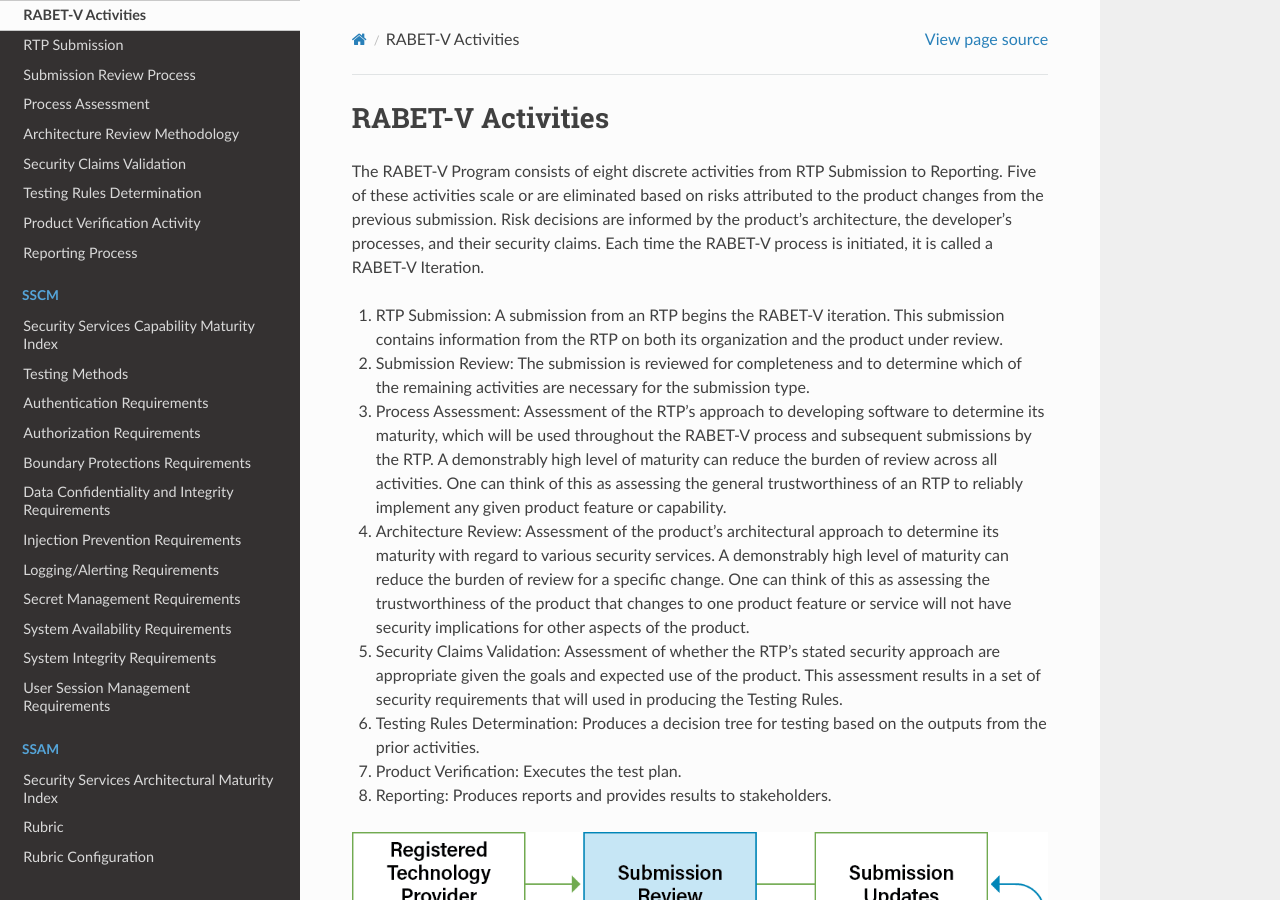
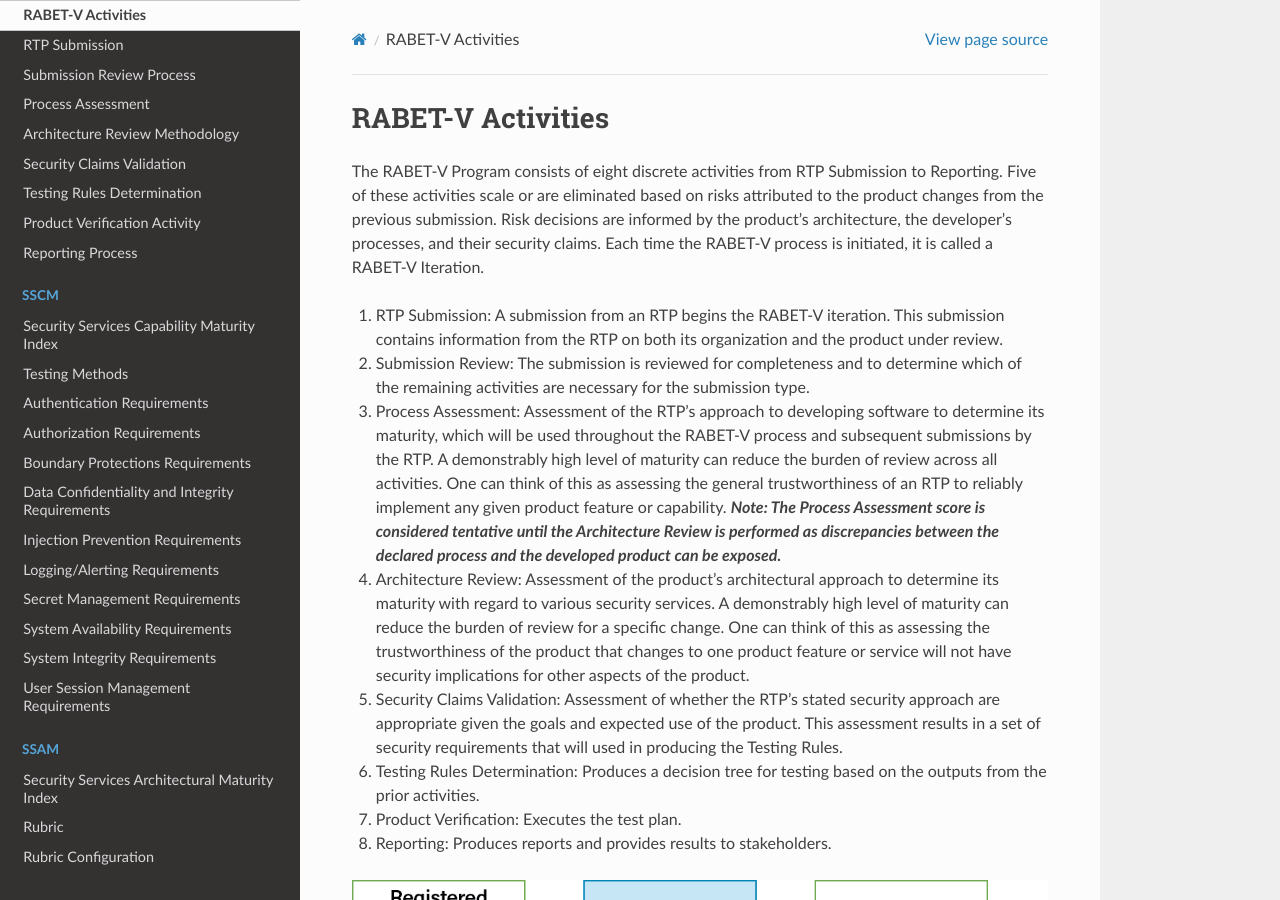
Before and after one commit to it-dept-cis/RABET-V-Pilot, a Sphinx documentation site: the page built from docs/source/Activities/README.md, in a window 1280 px wide and 900 px high. Built offline with Sphinx 7.4.7 and the Read the Docs theme 2.0.0, drawn with Linux system fonts in a browser that asks for light colours.

Commit message:
Added notice about Process score being temporary
Closes #78

```diff
--- a/docs/source/Activities/README.md
+++ b/docs/source/Activities/README.md
@@ -6,7 +6,7 @@
 
 1.  Submission Review: The submission is reviewed for completeness and to determine which of the remaining activities are necessary for the submission type.
 
-1.  Process Assessment: Assessment of the RTP’s approach to developing software to determine its maturity, which will be used throughout the RABET-V process and subsequent submissions by the RTP. A demonstrably high level of maturity can reduce the burden of review across all activities. One can think of this as assessing the general trustworthiness of an RTP to reliably implement any given product feature or capability.
+1.  Process Assessment: Assessment of the RTP’s approach to developing software to determine its maturity, which will be used throughout the RABET-V process and subsequent submissions by the RTP. A demonstrably high level of maturity can reduce the burden of review across all activities. One can think of this as assessing the general trustworthiness of an RTP to reliably implement any given product feature or capability. **_Note: The Process Assessment score is considered tentative until the Architecture Review is performed as discrepancies between the declared process and the developed product can be exposed._**
 
 1.  Architecture Review: Assessment of the product’s architectural approach to determine its maturity with regard to various security services. A demonstrably high level of maturity can reduce the burden of review for a specific change. One can think of this as assessing the trustworthiness of the product that changes to one product feature or service will not have security implications for other aspects of the product.
 
```
